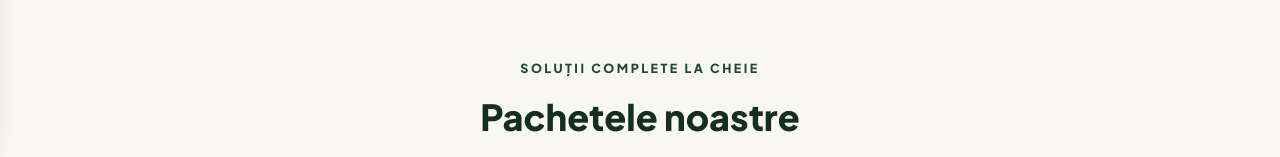
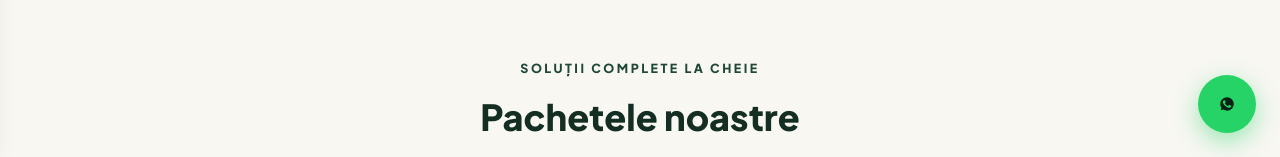
Before and after one commit to DucuDaria/holdis_mobility, a plain HTML site: page index.html in a window 1280 px wide. Shown: the part 643-800 px from the top of the page. Drawn offline with nearby package versions, Linux system fonts and the light colour scheme; a web font is replaced by a local one.

Commit message:
Add files via upload

```diff
--- a/index.html
+++ b/index.html
@@ -517,10 +517,10 @@
     </div>
 
     <!-- WIDGET WHATSAPP FIX DREAPTA-JOS -->
-    <a href="https://wa.me/40787665347?text=Bun%C4%83%20ziua!%20Am%20nevoie%20de%20sfatul%20dumneavoastr%C4%83%20pentru%20alegerea%20produselor." target="_blank" rel="noopener" class="btn-packages-whatsapp btn-wa-compact" class="whatsapp-float" target="_blank" rel="noopener" aria-label="Contactează-ne pe WhatsApp">
-        <svg viewBox="0 0 24 24" width="28" height="28" fill="currentColor"><path d="M12.031 6.172c-3.181 0-5.767 2.586-5.768 5.766-.001 1.298.38 2.27 1.019 3.287l-.582 2.128 2.182-.573c.978.58 1.911.928 3.145.929 3.178 0 5.767-2.587 5.768-5.766.001-3.187-2.575-5.77-5.764-5.771zm3.392 8.244c-.144.405-.837.774-1.17.824-.299.045-.677.063-1.092-.069-.252-.08-.575-.187-.988-.365-1.739-.751-2.874-2.502-2.961-2.617-.087-.116-.708-.94-.708-1.793s.448-1.273.607-1.446c.159-.173.346-.217.462-.217l.332.006c.106.005.249-.04.39.298.144.347.491 1.2.534 1.287.043.087.072.188.014.304-.058.116-.087.188-.173.289l-.26.304c-.087.086-.177.18-.076.354.101.174.449.741.964 1.201.662.591 1.221.774 1.394.86s.274.072.376-.043c.101-.116.433-.506.549-.68.116-.173.231-.145.39-.087s1.011.477 1.184.564.289.13.332.202c.045.072.045.419-.1.824z"/></svg>
-        <span class="wa-tooltip">WhatsApp Direct</span>
-    </a>
+ <a href="https://wa.me/40787665347?text=Bun%C4%83%20ziua!%20Am%20nevoie%20de%20sfatul%20dumneavoastr%C4%83%20pentru%20alegerea%20produselor." class="whatsapp-float" target="_blank" rel="noopener" aria-label="Contactează-ne pe WhatsApp">
+    <svg viewBox="0 0 24 24" width="28" height="28" fill="currentColor"><path d="M12.031 6.172c-3.181 0-5.767 2.586-5.768 5.766-.001 1.298.38 2.27 1.019 3.287l-.582 2.128 2.182-.573c.978.58 1.911.928 3.145.929 3.178 0 5.767-2.587 5.768-5.766.001-3.187-2.575-5.77-5.764-5.771zm3.392 8.244c-.144.405-.837.774-1.17.824-.299.045-.677.063-1.092-.069-.252-.08-.575-.187-.988-.365-1.739-.751-2.874-2.502-2.961-2.617-.087-.116-.708-.94-.708-1.793s.448-1.273.607-1.446c.159-.173.346-.217.462-.217l.332.006c.106.005.249-.04.39.298.144.347.491 1.2.534 1.287.043.087.072.188.014.304-.058.116-.087.188-.173.289l-.26.304c-.087.086-.177.18-.076.354.101.174.449.741.964 1.201.662.591 1.221.774 1.394.86s.274.072.376-.043c.101-.116.433-.506.549-.68.116-.173.231-.145.39-.087s1.011.477 1.184.564.289.13.332.202c.045.072.045.419-.1.824z"/></svg>
+    <span class="wa-tooltip">WhatsApp Direct</span>
+</a>
 
     <!-- FOOTER LEGAL ROMANIA -->
     <footer class="site-footer">
```
